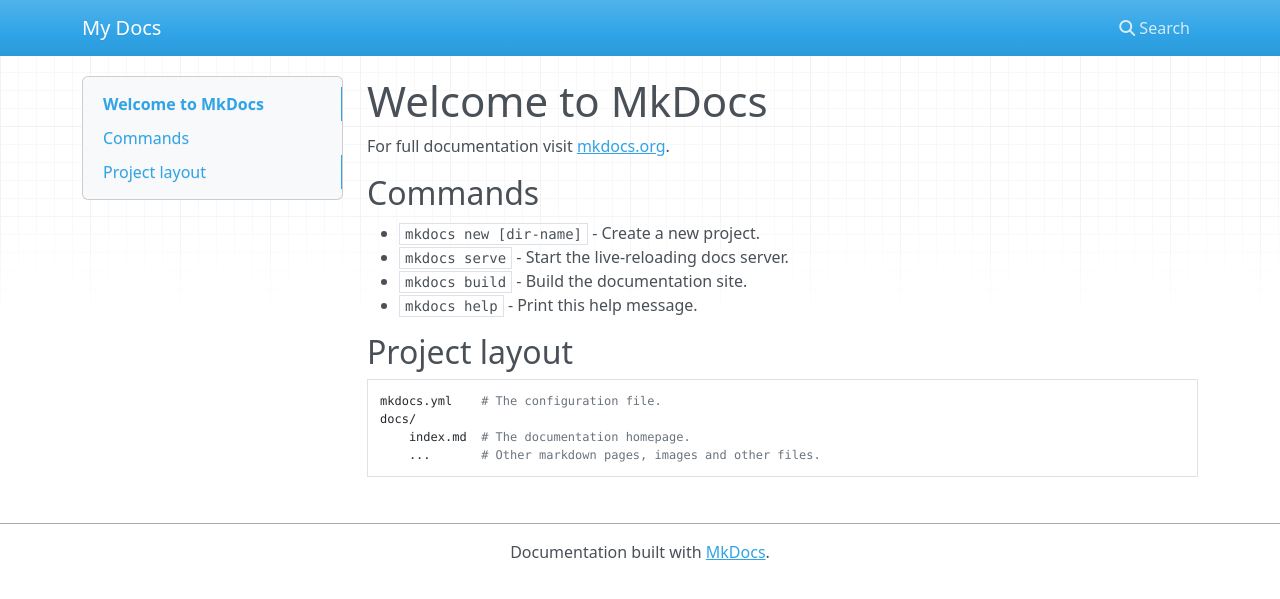
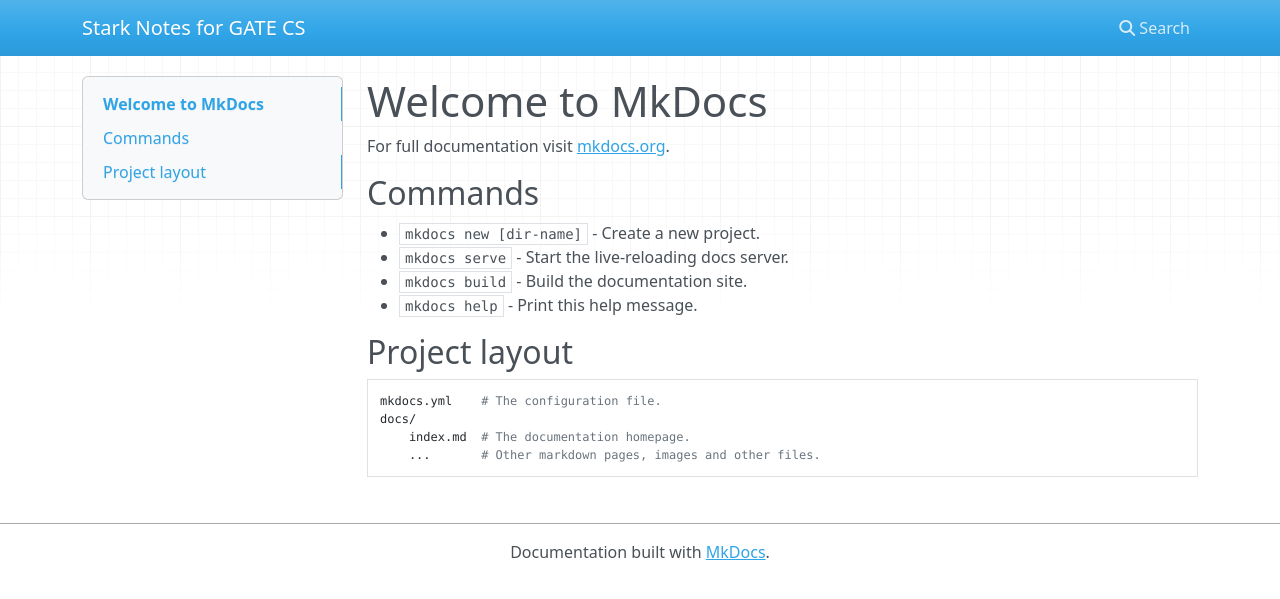
Before and after one commit to Bharathbrothers/stark-notes, an MkDocs documentation site: the page built from docs/index.md, in a window 1280 px wide. Shown: the top 599 px of the page. Built offline with MkDocs 1.6.1, drawn with Linux system fonts in a browser that asks for light colours; nearby versions of some CDN libraries.

Commit message:
Update mkdocs.yml

```diff
--- a/mkdocs.yml
+++ b/mkdocs.yml
@@ -1 +1 @@
-site_name: My Docs
+site_name: Stark Notes for GATE CS
```
